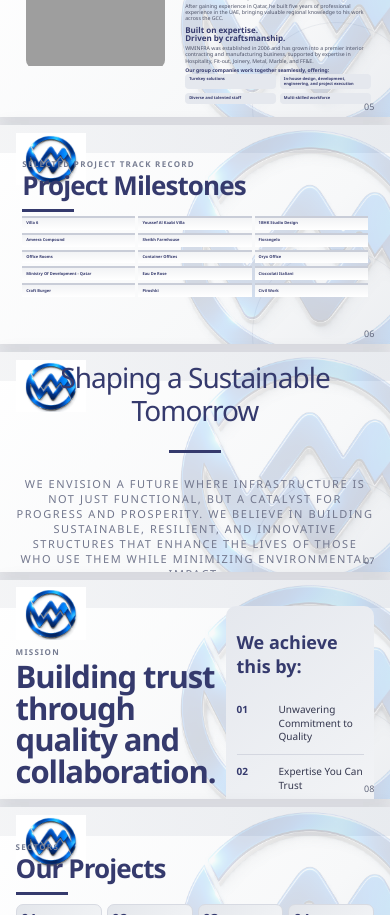
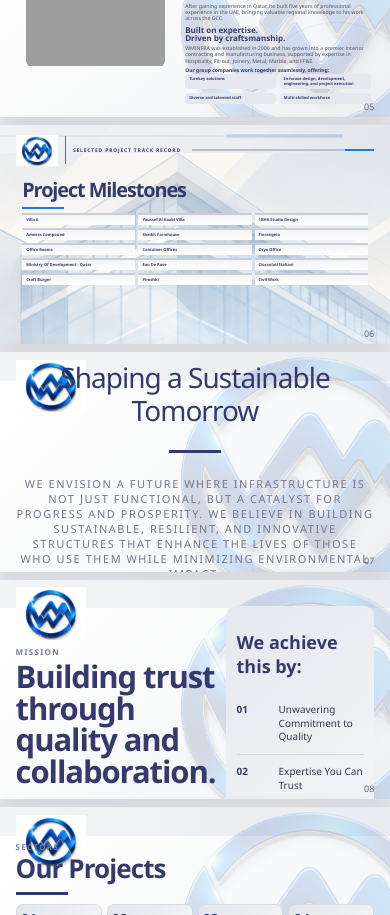
Before and after one commit to statusconfirmed031/alaa, a Next.js app: page / in a window 390 px wide. Shown: the part 1020-1935 px from the top of the page. Built offline with nearby package versions, Linux system fonts and the light colour scheme; grey boxes are pictures that could not be loaded.

Commit message:
Match milestones header to supplied reference
Co-authored-by: Manus <dev-agent@manus.ai>

```diff
--- a/app/globals.css
+++ b/app/globals.css
@@ -393,6 +393,24 @@
   font-size: clamp(8px, .65vw, 13px);
   line-height: 1.18;
 }
+.milestones-page {
+  background-color: #f8f7f3;
+  background-image: url('/images/milestones-header-art.png');
+  background-position: right center;
+  background-repeat: no-repeat;
+  background-size: auto 100%;
+}
+.milestones-page .page-watermark-circle { opacity: 0; }
+.milestones-top { top: 4.4%; }
+.milestones-brand { display: flex; align-items: center; width: 100%; gap: 2.1%; }
+.milestones-brand .header-icon { width: clamp(70px, 7vw, 112px); }
+.milestones-brand-divider { width: 1px; height: clamp(42px, 4.5vw, 70px); background: #626b7d; }
+.milestones-brand .kicker { color: var(--navy); white-space: nowrap; font-size: clamp(8px, .72vw, 14px); }
+.milestones-top-rule { flex: 1; height: 4px; margin-left: 1%; background: linear-gradient(90deg, #b8beca 0 84%, #167ce0 84% 100%); }
+.milestones-page .sheet-body { padding-top: 7%; }
+.milestones-title-block { margin-bottom: 1.5%; }
+.milestones-title-block h1 { font-size: clamp(40px, 5.1vw, 92px); letter-spacing: -.055em; }
+.milestones-title-block .title-rule { width: clamp(70px, 8vw, 150px); height: 5px; margin-top: .45em; background: #167ce0; }
 @media(max-width:620px){
   .founder-profile-page .sheet-body { inset: 12% 5% 8%; }
   .founder-profile-layout { grid-template-columns: .9fr 1.1fr; gap: 4%; }
@@ -407,4 +425,12 @@
   .project-name-grid { grid-template-columns: repeat(3, 1fr); grid-template-rows: repeat(5, 1fr); gap: 3px; height: 48%; }
   .project-name-grid .milestone { padding: 4px; }
   .project-name-grid .milestone strong { font-size: 4px; }
+  .milestones-brand { gap: 2%; }
+  .milestones-brand .header-icon { width: 42px; }
+  .milestones-brand-divider { height: 28px; }
+  .milestones-brand .kicker { font-size: 5px; }
+  .milestones-top-rule { height: 2px; }
+  .milestones-page .sheet-body { padding-top: 5%; }
+  .milestones-title-block h1 { font-size: clamp(18px, 5.1vw, 26px); }
+  .milestones-title-block .title-rule { width: 42px; height: 2px; }
 }
```
Also changed, not shown: app/profile-markup.ts (+1 -1 lines), public/images/milestones-header-art.png (added).
